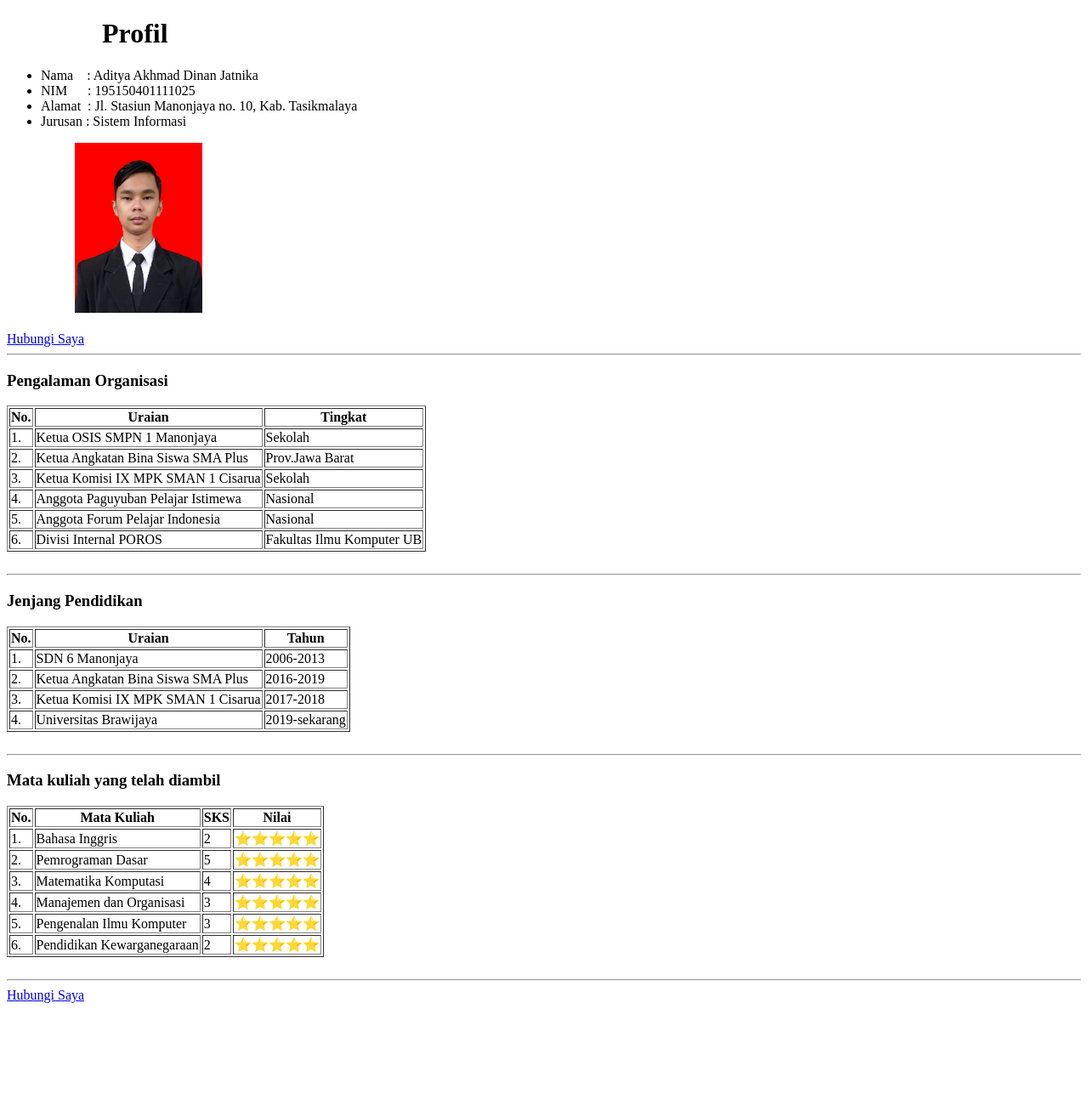
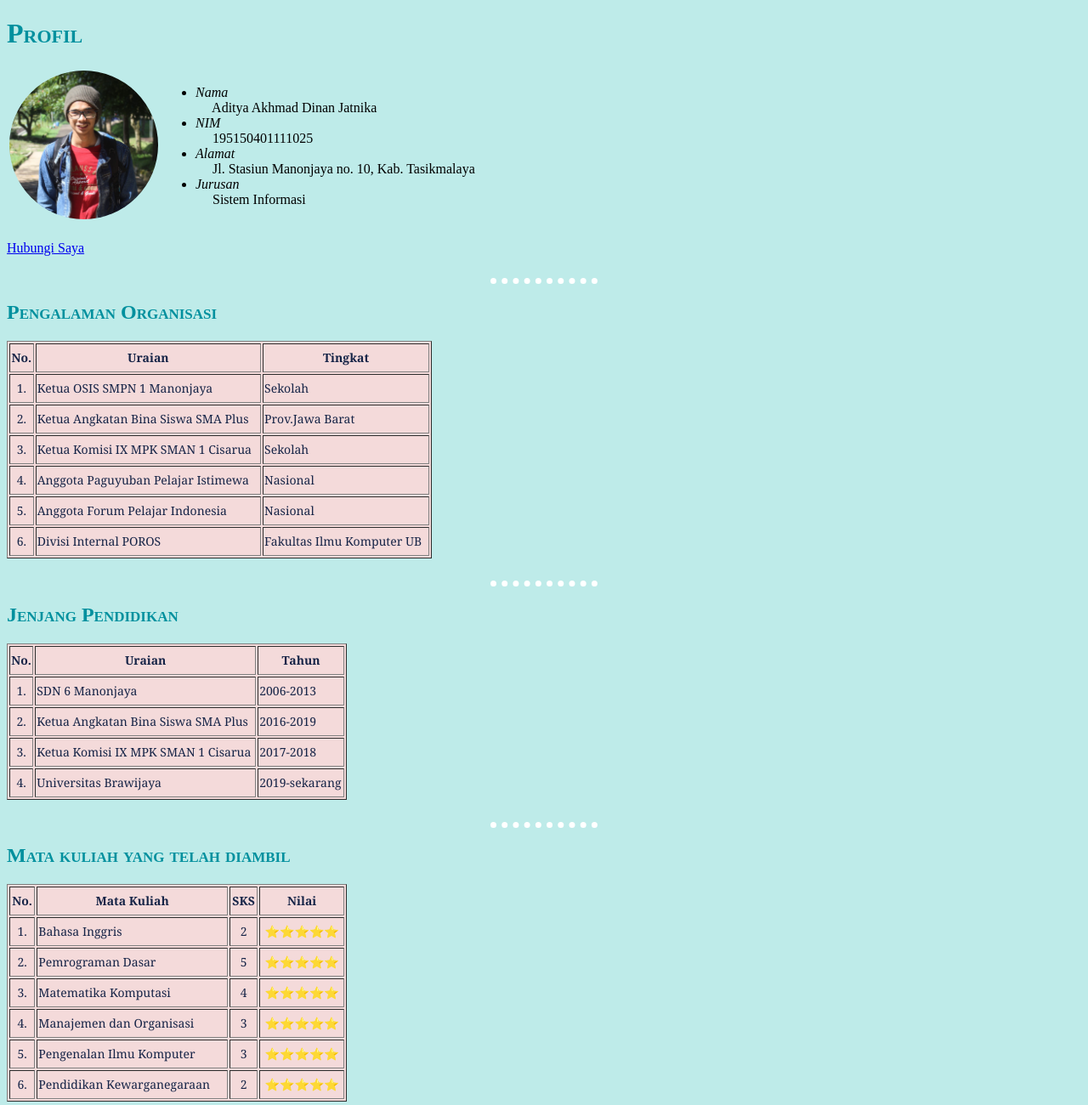
Before and after one commit to adityajatnika/adityajatnika.github.io, a plain HTML site: page index.html in a window 1280 px wide. Shown: the top 1300 px of the page at 85% size. Before the commit the page ends 1188 px from the top, so only its background shows below. Drawn offline with Linux system fonts and the light colour scheme.

Commit message:
update 2
css

```diff
--- /dev/null
+++ b/css/style.css
@@ -0,0 +1,42 @@
+body {
+	background-color: #beebe9;
+	background-repeat: repeat-x;
+  font-family: Berlin Sans FB;
+	color: black;
+	margin: 8px;
+}
+
+hr {
+	border-style: none;
+	border-top-style: dotted;
+	border-color: white;
+	border-width: 7px;
+	width: 10%
+}
+
+.table {
+
+	background-color: #f4dada;
+	font: 14px/30px Georgia, serif;
+	color: #162447;
+}
+
+.header {
+	font-family: serif;
+	font-variant: small-caps;
+	color: #00909e;
+}
+
+.index {
+	background-color: #beebe9;
+}
+
+.hubungi {
+	background-color: #ffb6b9;
+}
+
+#bg{
+	font-family: cursive;
+	color: #f4dada;
+	border-radius: 100%;
+}
--- a/index.html
+++ b/index.html
@@ -3,23 +3,32 @@
     <head>
 		<meta charset="utf-8">
         <title> Biodata Aditya </title>
+        <link rel="stylesheet" href="css/style.css">
 
     </head>
-    <body>
-        <h1>&emsp;&emsp;&emsp;&ensp;Profil</h1>
-		<ul>
-			<li>Nama &ensp;&nbsp;: Aditya Akhmad Dinan Jatnika </li>
-			<li>NIM &emsp;&nbsp;: 195150401111025 </li>
-			<li>Alamat&ensp;: Jl. Stasiun Manonjaya no. 10, Kab. Tasikmalaya </li>
-			<li>Jurusan : Sistem Informasi </li>
-		</ul>
-		&emsp;&emsp;&emsp;&emsp;&emsp;<a href="https://www.instagram.com/aditakhmad.dj/"><img src="img/pas foto.png" width="150" height="200" alt="Foto Profil Aditya"></a><br>
+    <body class="index">
+
+        <h1 class="header">Profil</h1>
+        <table>
+          <tr>
+            <td><a href="https://www.instagram.com/aditakhmad.dj/"><img id="bg" src="img/foto.jpg" width="175" height="175" alt="Foto Profil Aditya"></a><br></td>
+            <td>
+              <ul class="oke" cellspacing="10">
+        			<li><i>Nama</i> <br>&emsp; Aditya Akhmad Dinan Jatnika  </li>
+        			<li><i>NIM</i> <br>&emsp; 195150401111025 </li>
+        			<li><i>Alamat</i> <br>&emsp;  Jl. Stasiun Manonjaya no. 10, Kab. Tasikmalaya </li>
+        			<li><i>Jurusan</i> <br>&emsp;  Sistem Informasi </li>
+        		  </ul>
+            </td>
+          </tr>
+        </table><br>
+        <a href="hubungi-saya.html">Hubungi Saya</a>
 		<br>
-		<a href="hubungi-saya.html">Hubungi Saya</a>
+
 		<br>
 		<hr>
-		<h3>Pengalaman Organisasi</h3>
-		<table border="1">
+		<h2 class="header">Pengalaman Organisasi</h2>
+		<table class="table" border="1" width="500">
 			<thead>
 				<tr>
 					<th>No.</th>
@@ -29,32 +38,32 @@
 			</thead>
 			<tbody>
 				<tr>
-					<td>1.</td>
+					<td align="center">1.</td>
 					<td>Ketua OSIS SMPN 1 Manonjaya</td>
 					<td>Sekolah</td>
 				</tr>
 				<tr>
-					<td>2.</td>
+					<td align="center">2.</td>
 					<td>Ketua Angkatan Bina Siswa SMA Plus</td>
 					<td>Prov.Jawa Barat</td>
 				</tr>
 				<tr>
-					<td>3.</td>
-					<td>Ketua Komisi IX MPK SMAN 1 Cisarua</td>
+					<td align="center">3.</td>
+					<td>Ketua Komisi IX MPK SMAN 1 Cisarua  </td>
 					<td>Sekolah</td>
 				</tr>
 				<tr>
-					<td>4.</td>
+					<td align="center">4.</td>
 					<td>Anggota Paguyuban Pelajar Istimewa</td>
 					<td>Nasional</td>
 				</tr>
 				<tr>
-					<td>5.</td>
+					<td align="center">5.</td>
 					<td>Anggota Forum Pelajar Indonesia</td>
 					<td>Nasional</td>
 				</tr>
 				<tr>
-					<td>6.</td>
+					<td align="center">6.</td>
 					<td>Divisi Internal POROS</td>
 					<td>Fakultas Ilmu Komputer UB</td>
 				</tr>
@@ -62,8 +71,8 @@
 		</table>
 		<br>
 		<hr>
-		<h3>Jenjang Pendidikan </h3>
-		<table border="1">
+		<h2 class="header">Jenjang Pendidikan </h2>
+		<table class="table" border="1" width="400px" >
 			<thead>
 				<tr>
 					<th>No.</th>
@@ -73,22 +82,22 @@
 			</thead>
 			<tbody>
 				<tr>
-					<td>1.</td>
+					<td align="center">1.</td>
 					<td>SDN 6 Manonjaya</td>
 					<td>2006-2013</td>
 				</tr>
 				<tr>
-					<td>2.</td>
+					<td align="center">2.</td>
 					<td>Ketua Angkatan Bina Siswa SMA Plus</td>
 					<td>2016-2019</td>
 				</tr>
 				<tr>
-					<td>3.</td>
+					<td align="center">3.</td>
 					<td>Ketua Komisi IX MPK SMAN 1 Cisarua</td>
 					<td>2017-2018</td>
 				</tr>
 				<tr>
-					<td>4.</td>
+					<td align="center">4.</td>
 					<td>Universitas Brawijaya</td>
 					<td>2019-sekarang</td>
 				</tr>
@@ -96,8 +105,8 @@
 		</table>
 		<br>
 		<hr>
-		<h3>Mata kuliah yang telah diambil </h3>
-		<table border="1">
+		<h2 class="header">Mata kuliah yang telah diambil </h2>
+		<table class="table" border="1" width="400px">
 			<thead>
 				<tr>
 					<th>No.</th>
@@ -108,40 +117,40 @@
 			</thead>
 			<tbody>
 				<tr>
-					<td>1.</td>
+					<td align="center">1.</td>
 					<td>Bahasa Inggris</td>
-					<td>2</td>
-					<td>⭐⭐⭐⭐⭐</td>
+					<td align="center">2</td>
+					<td align="center">⭐⭐⭐⭐⭐</td>
 				</tr>
 				<tr>
-					<td>2.</td>
+					<td align="center">2.</td>
 					<td>Pemrograman Dasar</td>
-					<td>5</td>
-					<td>⭐⭐⭐⭐⭐</td>
+					<td align="center">5</td>
+					<td align="center">⭐⭐⭐⭐⭐</td>
 				</tr>
 				<tr>
-					<td>3.</td>
+					<td align="center">3.</td>
 					<td>Matematika Komputasi</td>
-					<td>4</td>
-					<td>⭐⭐⭐⭐⭐</td>
+					<td align="center">4</td>
+					<td align="center">⭐⭐⭐⭐⭐</td>
 				</tr>
 				<tr>
-					<td>4.</td>
+					<td align="center">4.</td>
 					<td>Manajemen dan Organisasi</td>
-					<td>3</td>
-					<td>⭐⭐⭐⭐⭐</td>
+					<td align="center">3</td>
+					<td align="center">⭐⭐⭐⭐⭐</td>
 				</tr>
 				<tr>
-					<td>5.</td>
+					<td align="center">5.</td>
 					<td>Pengenalan Ilmu Komputer</td>
-					<td>3</td>
-					<td>⭐⭐⭐⭐⭐</td>
+					<td align="center">3</td>
+					<td align="center">⭐⭐⭐⭐⭐</td>
 				</tr>
 				<tr>
-					<td>6.</td>
+					<td align="center">6.</td>
 					<td>Pendidikan Kewarganegaraan</td>
-					<td>2</td>
-					<td>⭐⭐⭐⭐⭐</td>
+					<td align="center">2</td>
+					<td align="center">⭐⭐⭐⭐⭐</td>
 				</tr>
 			</tbody>
 		</table><br>
```
Also changed, not shown: hubungi-saya.html (+35 -15 lines), img/foto.JPG (added).
